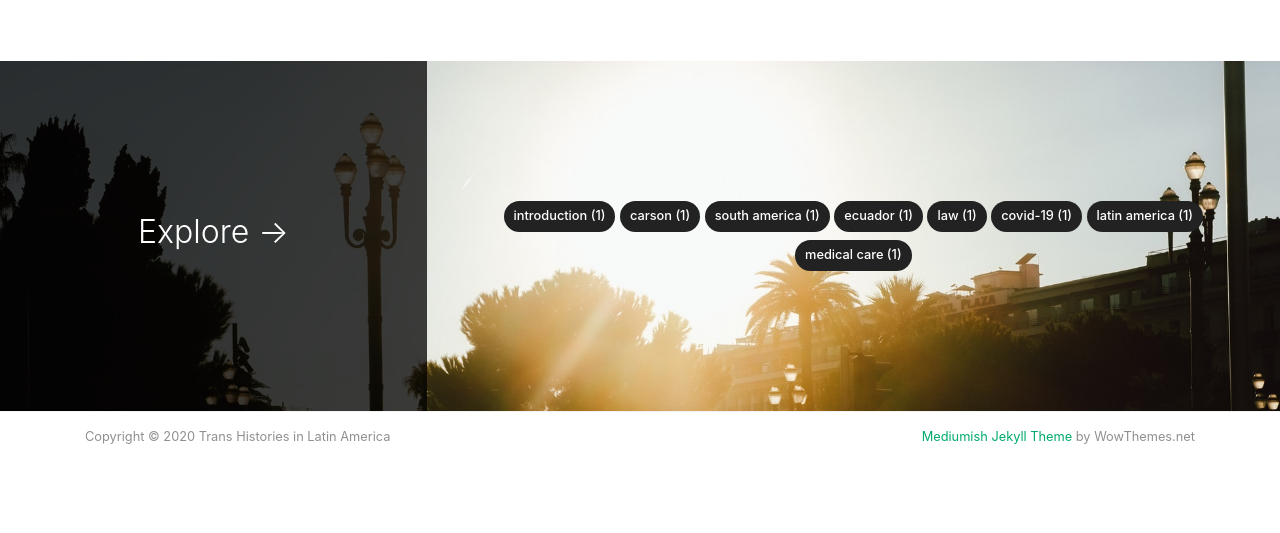
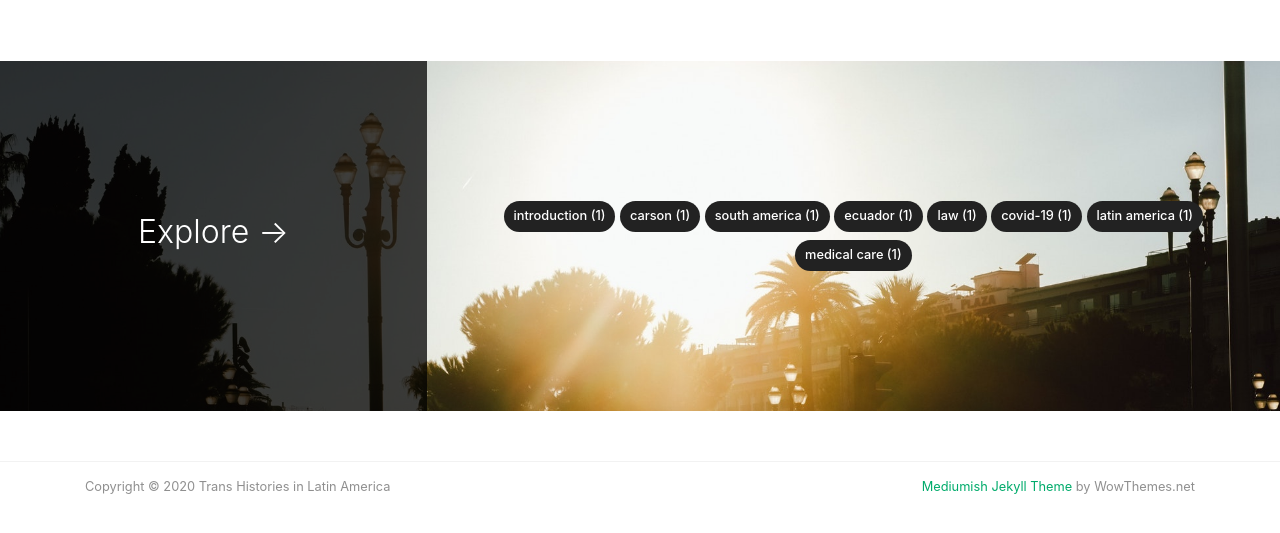
Before and after one commit to CarsonHerness/Trans-Histories-in-Latin-America, a Jekyll site: the page built from index.html, in a window 1280 px wide and 1400 px high, scrolled down 1069 px. Shown: the part 830-1363 px from the top of the window. Built offline with Jekyll 4.4.1, drawn with Linux system fonts in a browser that asks for light colours; nearby versions of some CDN libraries; the list of posts is cut into pages by our own code.

Commit message:
Fix jumbotron CSS

```diff
--- a/_layouts/default.html
+++ b/_layouts/default.html
@@ -4,7 +4,7 @@
 <meta charset="utf-8">
 <meta name="viewport" content="width=device-width, initial-scale=1, shrink-to-fit=no">
 
-<link rel="icon" href="{{ site.baseurl }}/assets/images/logo.svg">
+<link rel="icon" href="{{ site.baseurl }}/assets/images/logo.png">
 
 <title>{{ page.title }} | {{site.name}}</title>
 
@@ -68,7 +68,7 @@
                 {% else %}
                 <li class="nav-item">
                 {% endif %}
-                <a class="nav-link" href="{{ site.baseurl }}/index.html">Blog</a>
+                <a class="nav-link" href="{{ site.baseurl }}">Blog</a>
                 </li>
 
                 <li class="nav-item">
--- a/assets/css/screen.css
+++ b/assets/css/screen.css
@@ -769,7 +769,7 @@
 
 @media (min-width:768px) {
     .jumbotron.fortags {
-        margin-bottom: -50px;
+        margin-bottom: 0px;
         margin-top: 3rem;
         padding: 0;
         height: 350px;
```
Also changed, not shown: _layouts/categories.html (+0 -10 lines).
